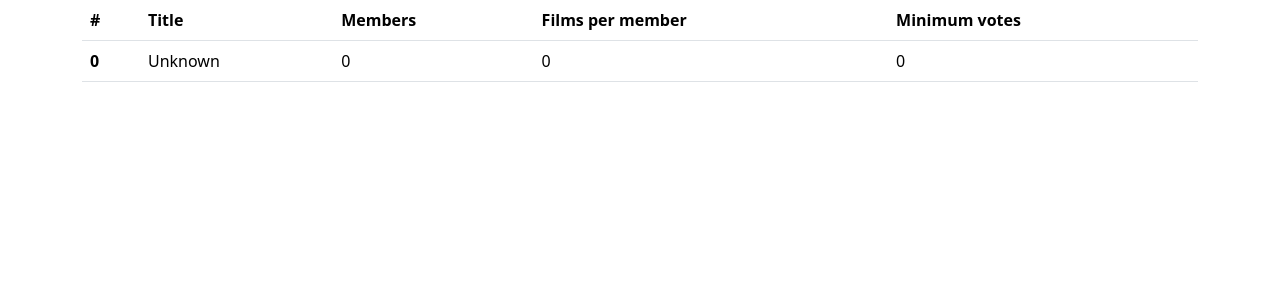
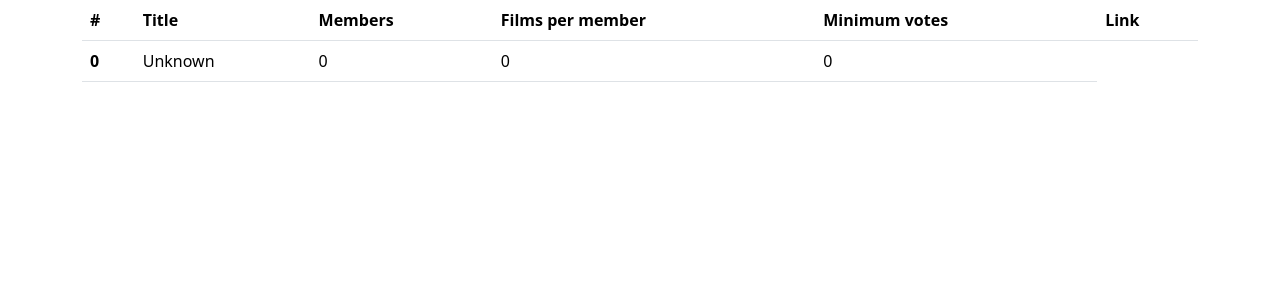
Before and after one commit to kaayran/go-film, a Flask app: template website/pools/templates/pools/index.html in a window 1280 px wide. Shown: the part 59-359 px from the top of the page. Run offline with Flask 2, Linux system fonts and the light colour scheme; the template is opened without the code that fills it, so the values that code supplies are empty; some libraries are stand-ins or nearby versions.

Commit message:
feat: add hyperlink to pool from my-pools

```diff
--- a/website/pools/controllers/pools.py
+++ b/website/pools/controllers/pools.py
@@ -14,6 +14,8 @@ def get_pools():
 
     session = Session()
     pools = session.query(Pool).filter_by(user_id=user_id)
+
+    print(url_for('pools.link', hash_link=pools.first().hash_link))
 
     for pool in pools:
         print(repr(pool))
--- a/website/pools/pools.py
+++ b/website/pools/pools.py
@@ -8,19 +8,19 @@ pools = Blueprint('pools', __name__, template_folder='templates')
 
 @pools.route('/', methods=['GET'])
 @login_required
-def my_pools():
+def index():
     return get_pools()
 
 
 @pools.route('/create', methods=['GET', 'POST'])
 @login_required
-def create_pool():
+def create():
     return add_pool()
 
 
 @pools.route('/<hash_link>', methods=['GET'])
 @login_required
-def find_pool(hash_link=None):
+def link(hash_link=None):
     if hash_link:
         return get_pool(hash_link)
 
--- a/website/pools/templates/pools/index.html
+++ b/website/pools/templates/pools/index.html
@@ -9,6 +9,7 @@
             <th scope="col">Members</th>
             <th scope="col">Films per member</th>
             <th scope="col">Minimum votes</th>
+            <th scope="col">Link</th>
         </tr>
         </thead>
         <tbody>
@@ -20,6 +21,11 @@
                     <td>{{ pool.number }}</td>
                     <td>{{ pool.amount }}</td>
                     <td>{{ pool.count }}</td>
+                    <td>
+                        <a href="{{ url_for('pools.link', hash_link=pool.hash_link) }}" class="link-success">
+                            {{ pool.hash_link }}
+                        </a>
+                    </td>
                 </tr>
             {% endfor %}
         {% else %}
```
